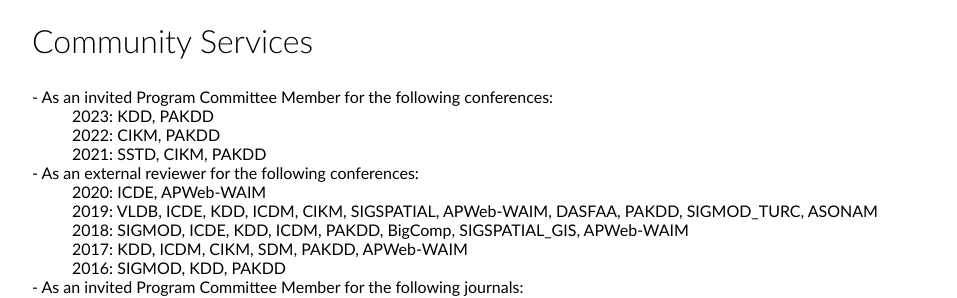
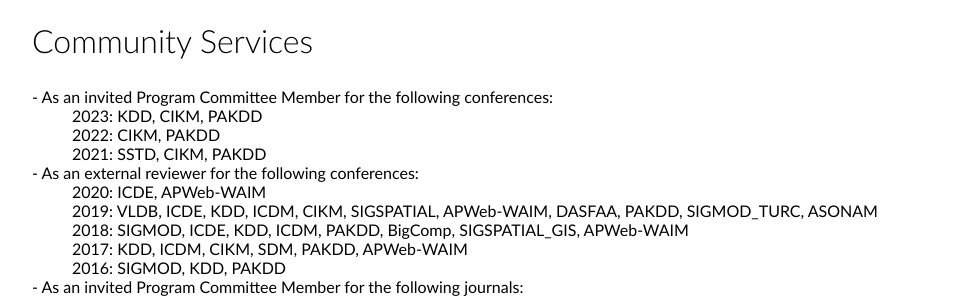
Before and after one commit to 2danlin/2danlin.github.io, a Jekyll site: the page built from index.html, in a window 1280 px wide. Shown: the part 1342-1640 px from the top of the page, without its empty margins (160-1117 px from the left). Built offline with Jekyll 4.4.1, drawn with Linux system fonts in a browser that asks for light colours.

Commit message:
Update index.html

```diff
--- a/index.html
+++ b/index.html
@@ -66,7 +66,7 @@
 	<h2>Community Services</h2>
 	<dl>
 		<dt>- As an invited Program Committee Member for the following conferences:</dt>
-		<dd>2023: KDD, PAKDD</dd>
+		<dd>2023: KDD, CIKM, PAKDD</dd>
 		<dd>2022: CIKM, PAKDD</dd>
 		<dd>2021: SSTD, CIKM, PAKDD</dd>
 
```
